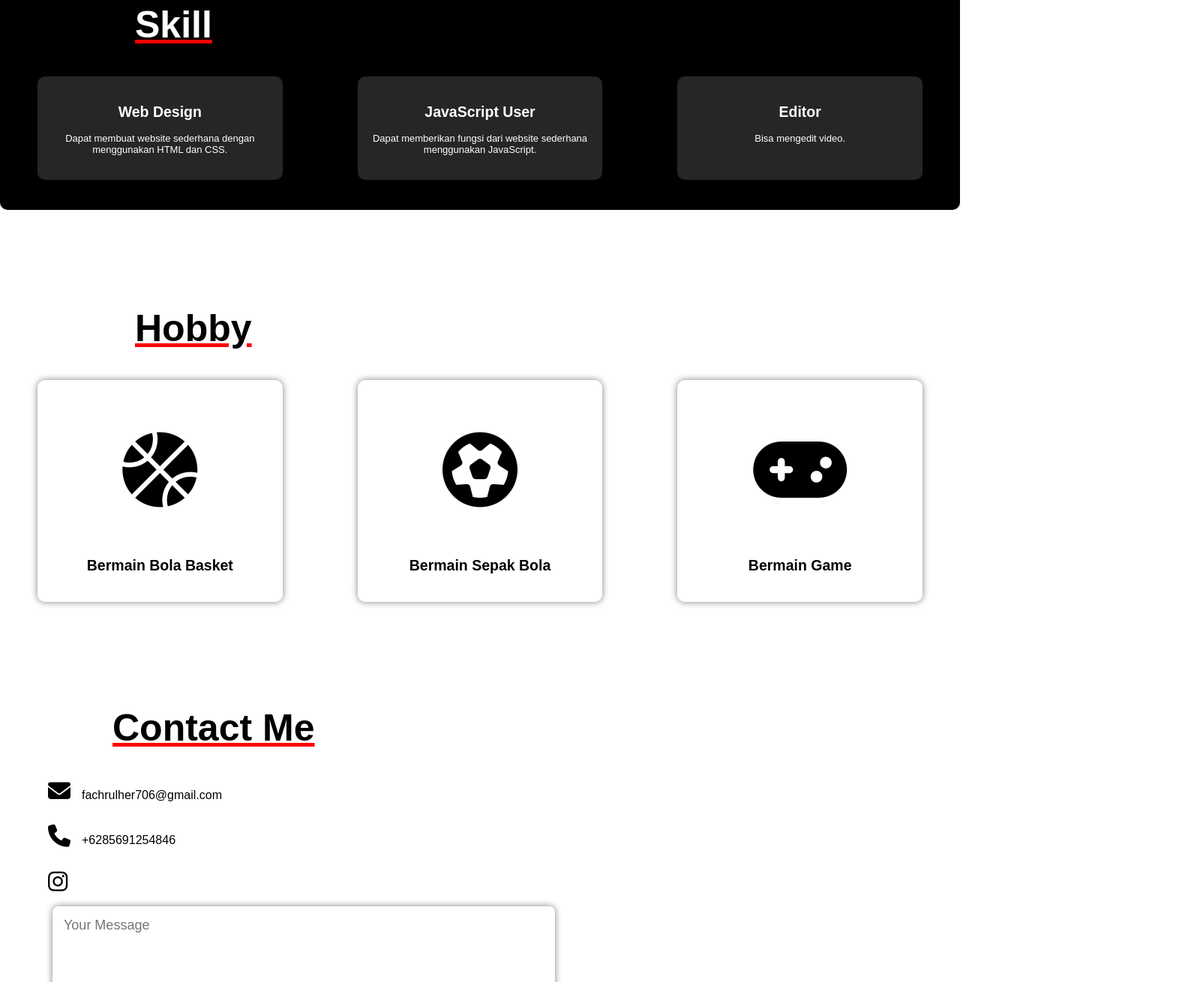
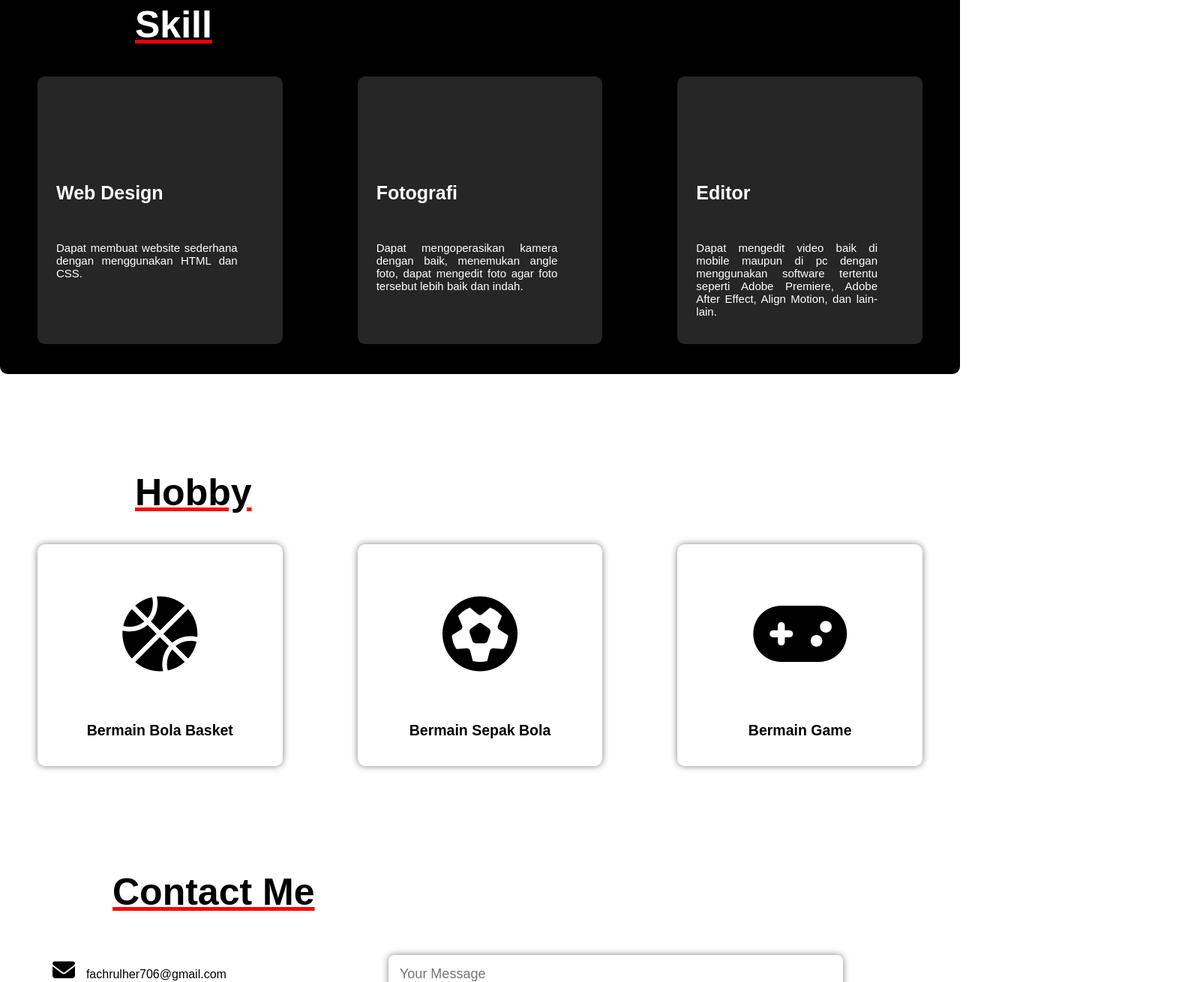
Before and after one commit to MFachrulh3r/itw2023_TB233040040, a plain HTML site: page index.html in a window 1280 px wide. Shown: the part 1490-2800 px from the top of the page at 75% size, 1600 px wide, since content can reach past the window. Drawn offline with Linux system fonts and the light colour scheme; files that its build step writes are made by us from their sources.

Commit message:
first commit

```diff
--- a/css/style.css
+++ b/css/style.css
@@ -139,20 +139,33 @@ header {
     color: white;
 }
 
+.sktext h2 {
+    align-items: flex-end;
+    padding-top: 100px;
+    padding-bottom: 30px;
+    margin-left: 15px;
+    font-size: 25px;
+}
+
+.sktext div p {
+    margin-left: 15px;
+    margin-right: 50px;
+    font-size: 15px;
+}
+
 .sktext div {
     background: #262626;
     padding: 20px 10px;
     font-size: 13px;
     border-radius: 10px;
-    text-align: center;
+    text-align: justify;
     margin: 0px 40px;
     align-items: flex-end;
-    transition: background 0.5s, transform 0.5s;
+    transition: background 0.5s;
 }
 
 .sktext div:hover {
     background: orange;
-    transform: translateY(-10px);
 }
 
 #hobby h1 {
@@ -204,6 +217,10 @@ header {
     margin-bottom: 30px;
 }
 
+.row {
+    display: flex;
+}
+
 .contact-left {
     flex-basis: 35%;
 }
@@ -213,7 +230,8 @@ header {
 }
 
 .contact-left p {
-    margin-top: 30px;
+    margin-top: 20px;
+    margin-left: 50px;
 }
 
 .contact-left p i {
@@ -225,15 +243,28 @@ header {
 .socialm {
     margin-top: 30px;
     font-size: 30px;
-    padding-left: 5%;
+    margin-left: -110px;
+    padding: 1px 0px;
+    text-align: center;
+
 }
 
 .socialm a {
     color: black;
+    background-color: white;
+    padding: 3px 7px;
+    border-radius: 100%;
+    border: 3px solid black;
+}
+
+.socialm a:hover {
+    color: white;
+    background-color: black;
+    border-radius: 100%;
 }
 
 .contact-right form {
-    width: 100%;
+    width: 150%;
 }
 
 .tombol {
@@ -274,11 +305,12 @@ form input, form textarea {
 }
 
 /* ----small screen---- */
+
 nav .fas {
     display: none;
 }
 
-@media only screen and (max-width: 600px){
+@media only screen and (max-width: 768px){
     .hero {
         background-image: url(img/purwkrt.png);
     }
@@ -299,8 +331,9 @@ nav .fas {
         width: 200px;
         height: 100vh;
         padding-top: 50px;
-        z-index: 2;
+        z-index: 3;
         transition: right 0.5s;
+        display: none;
     }
     nav ul li {
         display: block;
--- a/index.html
+++ b/index.html
@@ -23,7 +23,7 @@
                         <li><a href="#contact">Contact</a></li>
                         <i class="fa-regular fa-circle-xmark" onclick="closemenu()"></i>
                     </ul>
-                    <i class="fa-solid fa-bars" onclick=openmenu() style="color: white;"></i>
+                    <i class="fa-solid fa-bars" onclick=openmenu()></i>
             </nav>
     </header>
 
@@ -57,12 +57,12 @@
                     <p>Dapat membuat website sederhana dengan menggunakan HTML dan CSS.</p>
                 </div>
                 <div>
-                    <h2>JavaScript User</h2>
-                    <p>Dapat memberikan fungsi dari website sederhana menggunakan JavaScript.</p>
+                    <h2>Fotografi</h2>
+                    <p>Dapat mengoperasikan kamera dengan baik, menemukan angle foto, dapat mengedit foto agar foto tersebut lebih baik dan indah.</p>
                 </div>
                 <div>
                     <h2>Editor</h2>
-                    <p>Bisa mengedit video.</p>
+                    <p>Dapat mengedit video baik di mobile maupun di pc dengan menggunakan software tertentu seperti Adobe Premiere, Adobe After Effect, Align Motion, dan lain-lain.</p>
                 </div>
             </div>
         </div>
@@ -93,9 +93,9 @@
     <div id="contact">
         <div class="container">
             <div class="context">
+                <h1 class="jcontact">Contact Me</h1>
                 <div class="row">
                     <div class="contact-left">
-                        <h1 class="jcontact">Contact Me</h1>
                         <p><i class="fa-solid fa-envelope"></i>fachrulher706@gmail.com</p>
                         <p><i class="fa-solid fa-phone"></i>+6285691254846</p>
                         <div class="socialm">
```
